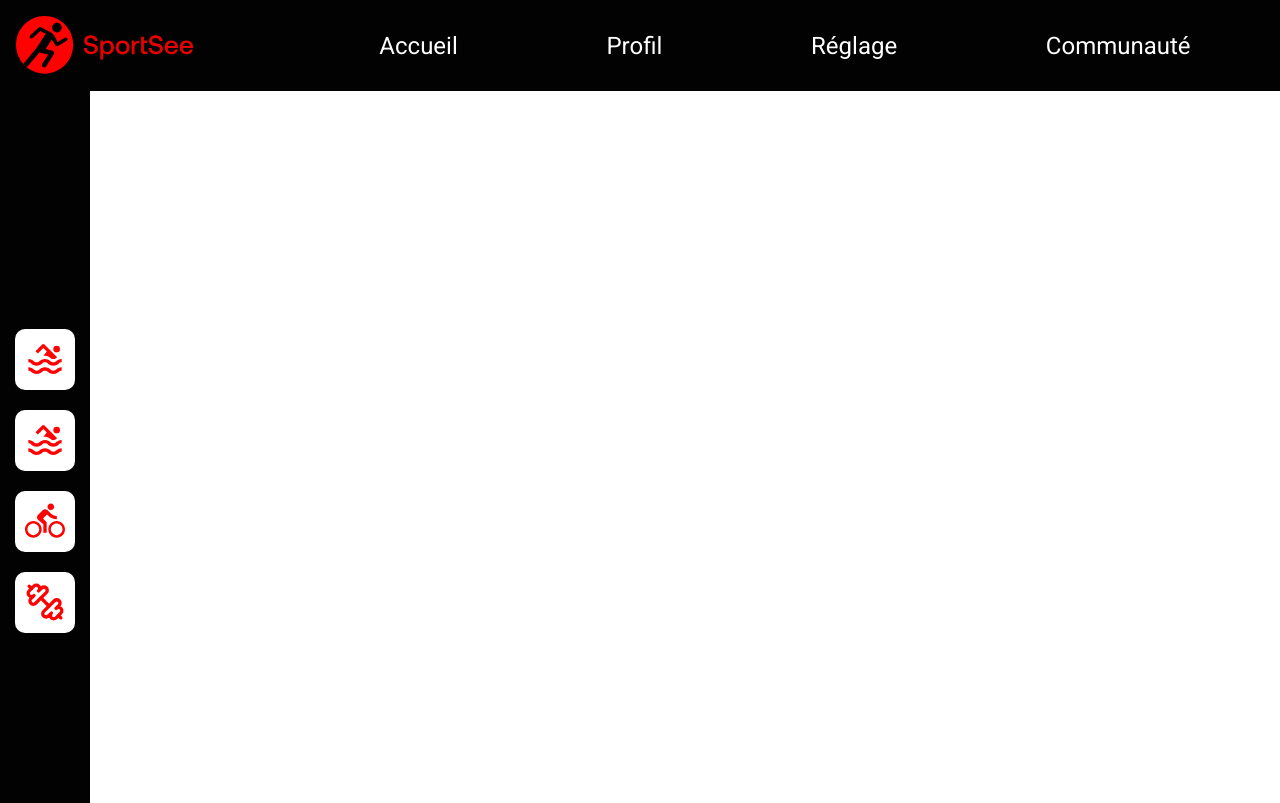
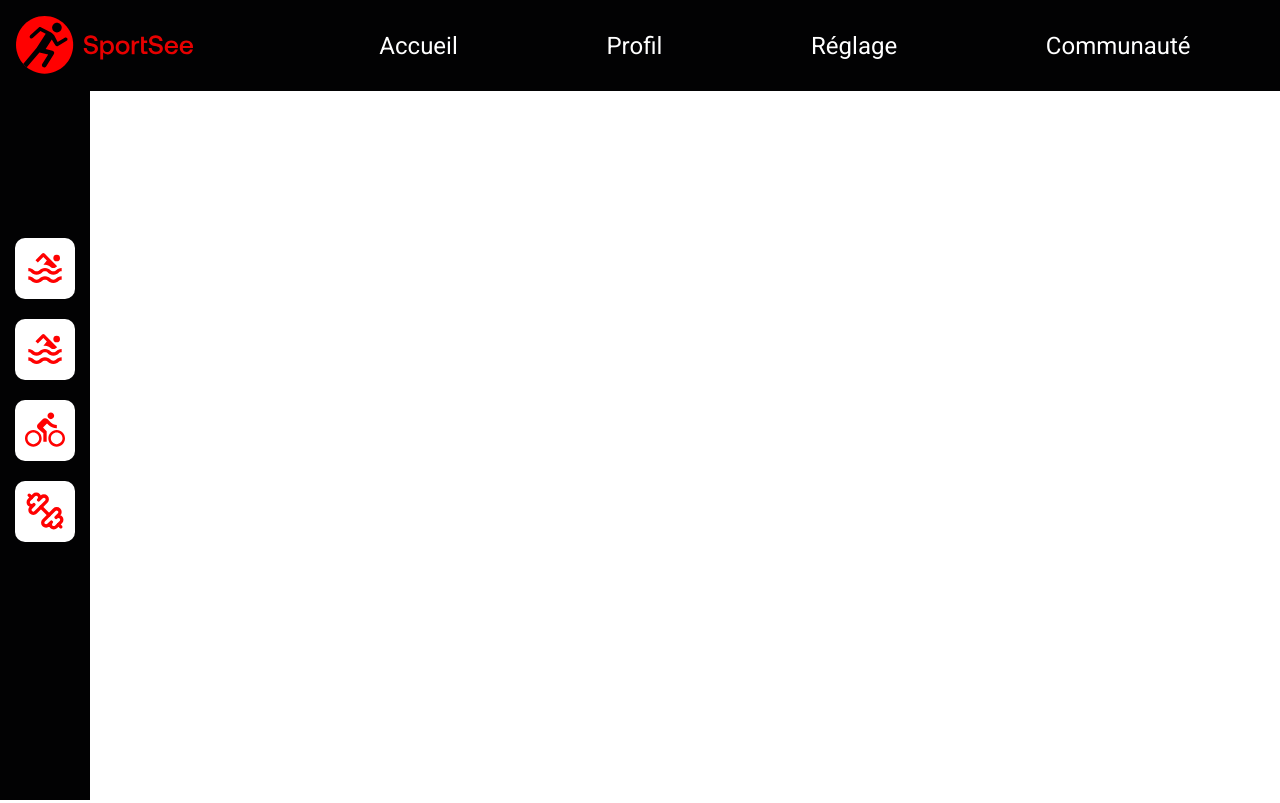
Before and after one commit to AurelieDuynslaeger/SportSee_P12_OCR, a React (Vite) app: page / in a window 1280 px wide. Built offline with nearby package versions, Linux system fonts and the light colour scheme.

Commit message:
✅ main_content US#3 resolution 1024/768px

```diff
--- a/src/App.jsx
+++ b/src/App.jsx
@@ -10,7 +10,7 @@ function App() {
     <>
       <TopNav/>
       <LeftNav/>
-      <div>
+      <div className='main_content'>
 
       </div>
     </>
--- a/src/components/LeftNav/Leftnav.scss
+++ b/src/components/LeftNav/Leftnav.scss
@@ -1,8 +1,10 @@
 @use "../../stylesheet/variables" as v;
 
 .left_nav{
-    position: fixed;
+    position: absolute;
     left: 0;
+    top:0;
+    z-index: -1;
     height: 100vh;
     width: fit-content;
     background-color: v.$color-bgnav;
--- a/src/stylesheet/App.scss
+++ b/src/stylesheet/App.scss
@@ -7,3 +7,10 @@
 //   margin: 0 auto;
 //   padding: 2rem;
 // }
+
+.main_content {
+  max-width: 1200px;
+  margin: 0 auto;
+  padding: 2rem;
+  min-height: 89vh;
+}
```
